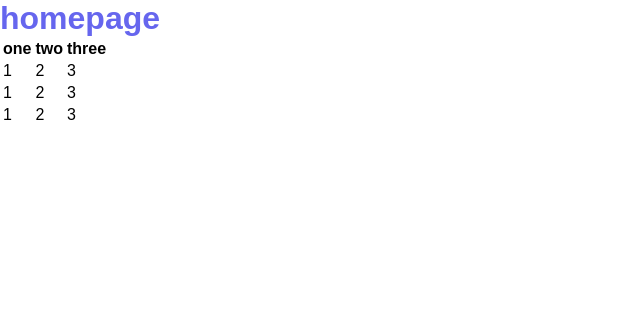
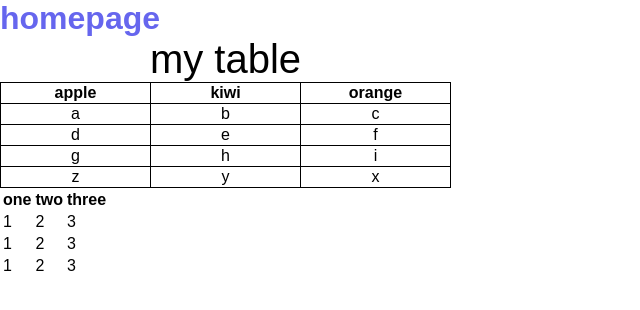
Before and after one commit to jo-wheeler/project12-feb22, a plain HTML site: page project12/index.html in a window 1280 px wide. Shown: the whole page, without its empty margins (0-640 px from the left). Drawn offline with Linux system fonts and the light colour scheme.

Commit message:
html table

```diff
--- a/project12/index.html
+++ b/project12/index.html
@@ -7,6 +7,44 @@
     </head>
     <body>
         <h1>homepage</h1>
+
+        <table class="my-table">
+            <caption>
+                my table
+            </caption>
+            <thead>
+                <tr class="thead">
+                    <th>apple</th>
+                    <th>kiwi</th>
+                    <th>orange</th>
+                </tr>
+            </thead>
+            <tbody>
+                <tr>
+                    <td>a</td>
+                    <td>b</td>
+                    <td>c</td>
+                </tr>
+                <tr>
+                    <td>d</td>
+                    <td>e</td>
+                    <td>f</td>
+                </tr>
+                <tr>
+                    <td>g</td>
+                    <td>h</td>
+                    <td>i</td>
+                </tr>
+            </tbody>
+            <tfoot>
+                <tr>
+                    <td>z</td>
+                    <td>y</td>
+                    <td>x</td>
+                </tr>
+            </tfoot>
+        </table>
+
         <table>
             <tr>
                 <th>one</th>
--- a/project12/styles.css
+++ b/project12/styles.css
@@ -12,3 +12,20 @@ body {
 h1 {
     color: #66e;
 }
+
+.my-table {
+    /* text-align: center; */
+    border-collapse: collapse;
+    /* border-spacing: 10px; */
+}
+
+caption {
+  font-size: 40px;
+}
+
+.my-table th,
+.my-table td {
+    border: 1px solid #000;
+    width: 150px;
+    text-align: center;
+}
```
